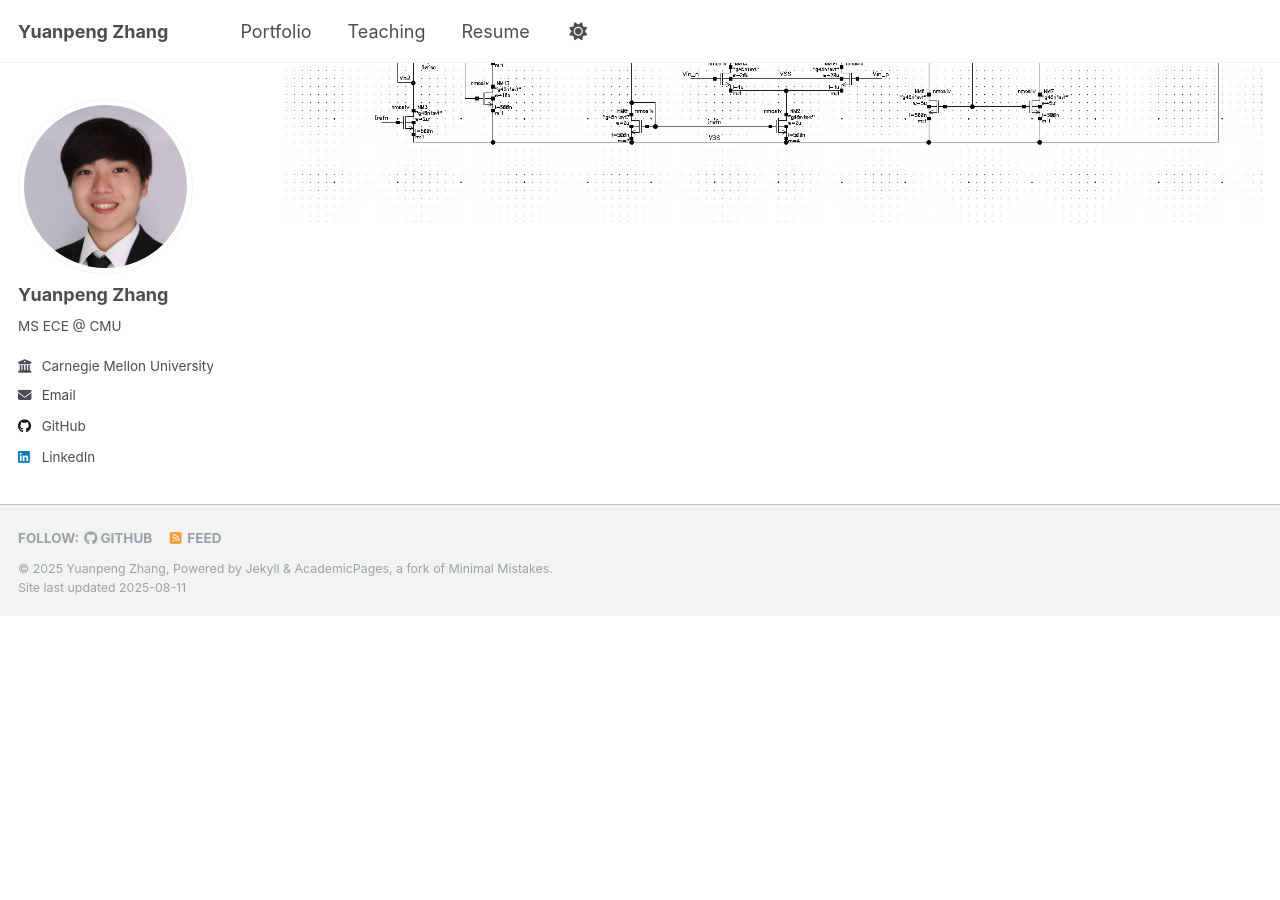
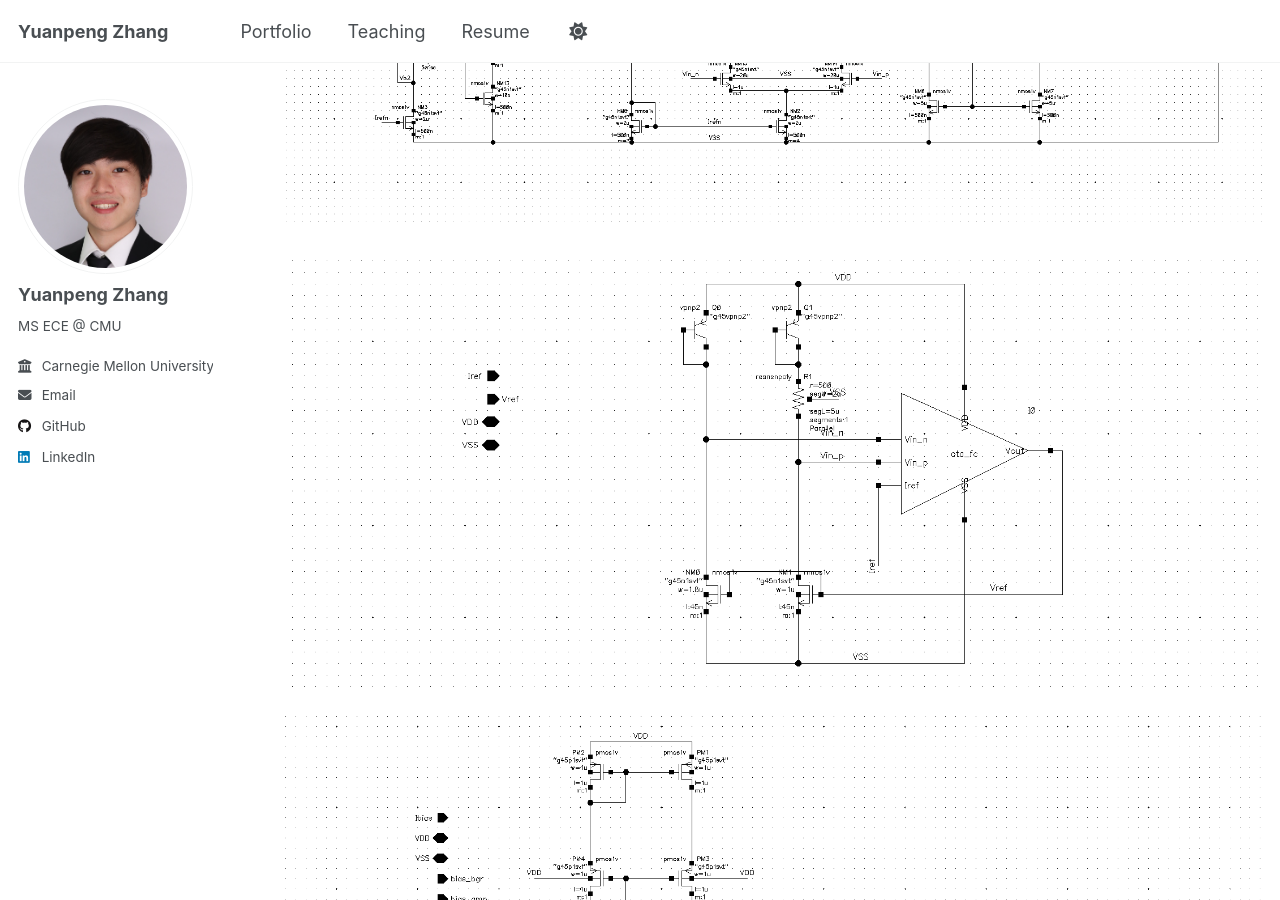
Before and after one commit to yuanpenguin/yuanpenguin.github.io, a Jekyll site: the page built from _pages/appendix.md, in a window 1280 px wide and 900 px high, scrolled down 352 px. Built offline with Jekyll 4.4.1, drawn with Linux system fonts in a browser that asks for light colours; a script that is not in the unit is left out; before the commit the page ends 968 px from its top, so only the background shows below that.

Commit message:
Update appendix.md

```diff
--- a/_pages/appendix.md
+++ b/_pages/appendix.md
@@ -6,3 +6,7 @@ author_profile: true
 ---
 
 ![](/images/ota_schematic.png)
+
+![](/images/bandgap_schematic.png)
+
+![](/images/bias_schematic.png)
```
